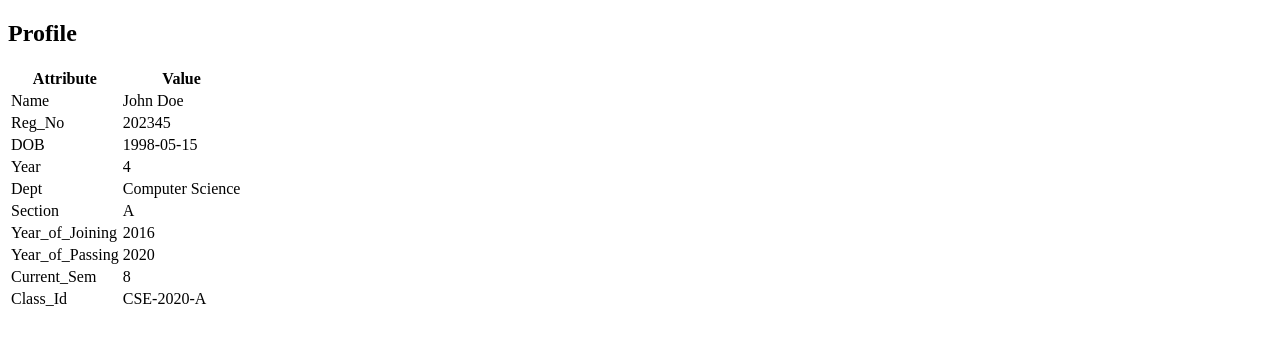
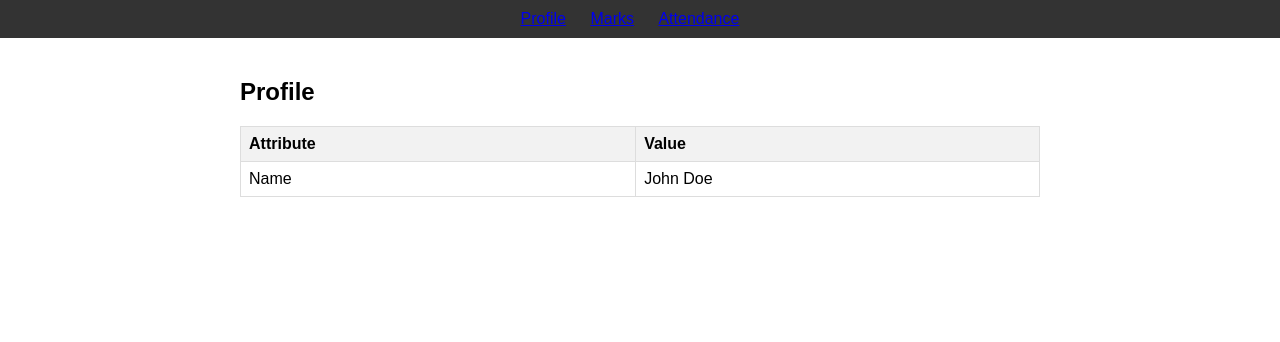
Before and after one commit to Renuga-Suresh03/Student-Information-System, a plain HTML site: page frontend/pages/profile.html in a window 1280 px wide. Drawn offline with Linux system fonts and the light colour scheme.

Commit message:
Frontend updated

```diff
--- a/frontend/pages/profile.html
+++ b/frontend/pages/profile.html
@@ -1,4 +1,4 @@
-<!DOCTYPE html>
+<!--<!DOCTYPE html>
 <html>
     <head></head>
     <body>
@@ -52,4 +52,80 @@
     </table>
 </div>
     </body>
+</html>-->
+<!DOCTYPE html>
+<html lang="en">
+<head>
+    <link rel="stylesheet" href="/frontend/css/profile.css">
+    <meta charset="UTF-8">
+    <meta name="viewport" content="width=device-width, initial-scale=1.0">
+    <title>Student Page</title>
+    <style>
+        body {
+            font-family: Arial, sans-serif;
+            margin: 0;
+            padding: 0;
+        }
+        nav {
+            background-color: #333;
+            color: #fff;
+            padding: 10px;
+        }
+        nav ul {
+            list-style-type: none;
+            margin: 0;
+            padding: 0;
+            text-align: center;
+        }
+        nav ul li {
+            display: inline;
+            margin-right: 20px;
+        }
+        .container {
+            max-width: 800px;
+            margin: 20px auto;
+            padding: 0 20px;
+        }
+        h2 {
+            margin-top: 40px;
+        }
+        table {
+            width: 100%;
+            border-collapse: collapse;
+            margin-top: 20px;
+        }
+        th, td {
+            border: 1px solid #ddd;
+            padding: 8px;
+            text-align: left;
+        }
+        th {
+            background-color: #f2f2f2;
+        }
+    </style>
+</head>
+<body>
+    <nav>
+        <ul>
+            <li><a href="/frontend/pages/profile.html">Profile</a></li>
+            <li><a href="/frontend/pages/mark.html">Marks</a></li>
+            <li><a href="/frontend/pages/attendance.html">Attendance</a></li>
+        </ul>
+    </nav>
+
+    <div id="profile" class="container">
+        <h2>Profile</h2>
+        <table>
+            <tr>
+                <th>Attribute</th>
+                <th>Value</th>
+            </tr>
+            <tr>
+                <td>Name</td>
+                <td>John Doe</td>
+            </tr>
+            <!-- Add more rows for other profile attributes -->
+        </table>
+    </div>
+</body>
 </html>
```
Also changed, not shown: frontend/index.html (+77 -1 lines).
